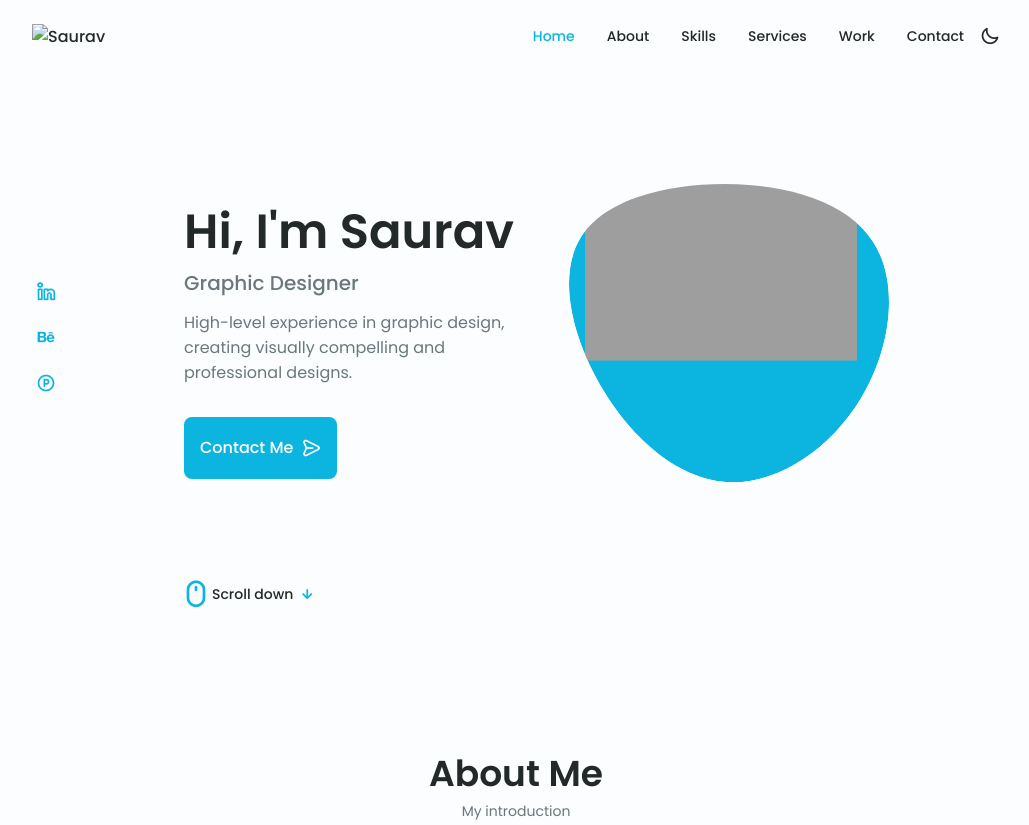
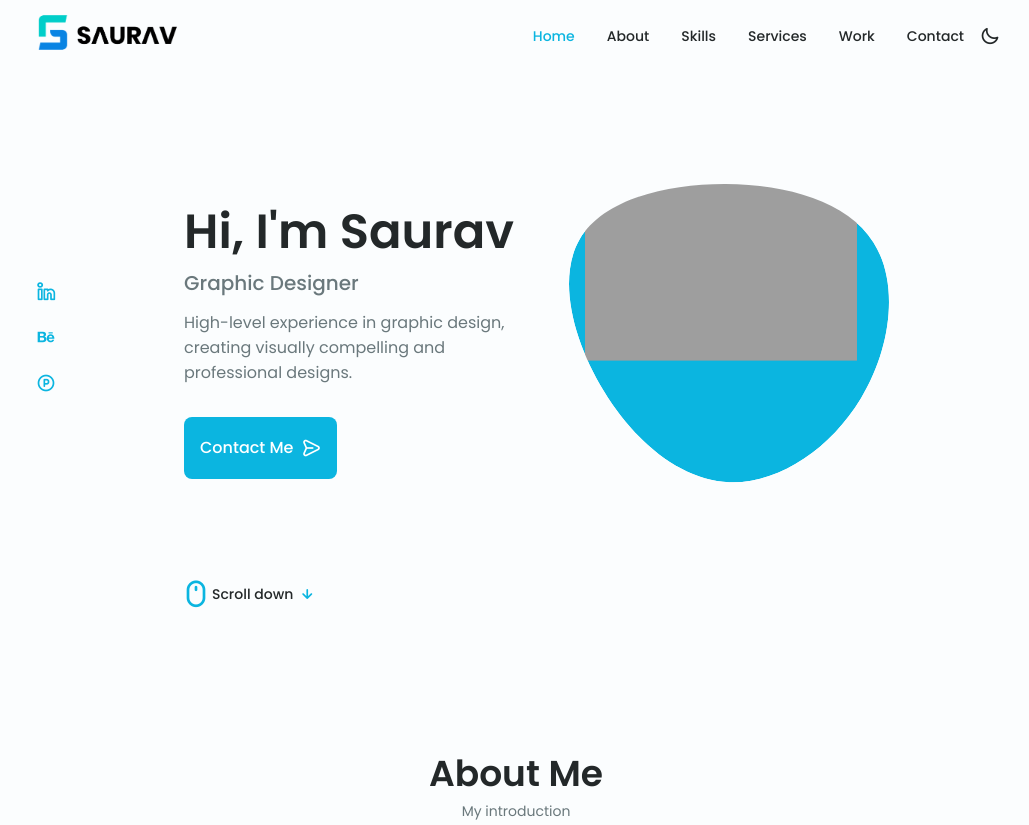
Before and after one commit to Sandeep-lohoni/portfolio_saurav, a plain HTML site: page index.html in a window 1280 px wide. Shown: the top 825 px of the page, without its empty margins (124-1153 px from the left). Drawn offline with nearby package versions, Linux system fonts and the light colour scheme; the site is published under a folder, as on GitHub Pages, so addresses that start at the root find nothing.

Commit message:
some change

```diff
--- a/index.html
+++ b/index.html
@@ -24,7 +24,7 @@
     <header class="header" id="header">
         <nav class="nav container">
             <a href="#" class="nav__logo">
-                <img src="/assets/img/nav_img.png" height="150px" width="150px" alt="Saurav">
+                <img src="assets/img/nav_img.png" height="150px" width="150px" alt="Saurav">
             </a>
 
             <div class="nav__menu" id="nav-menu">
```
